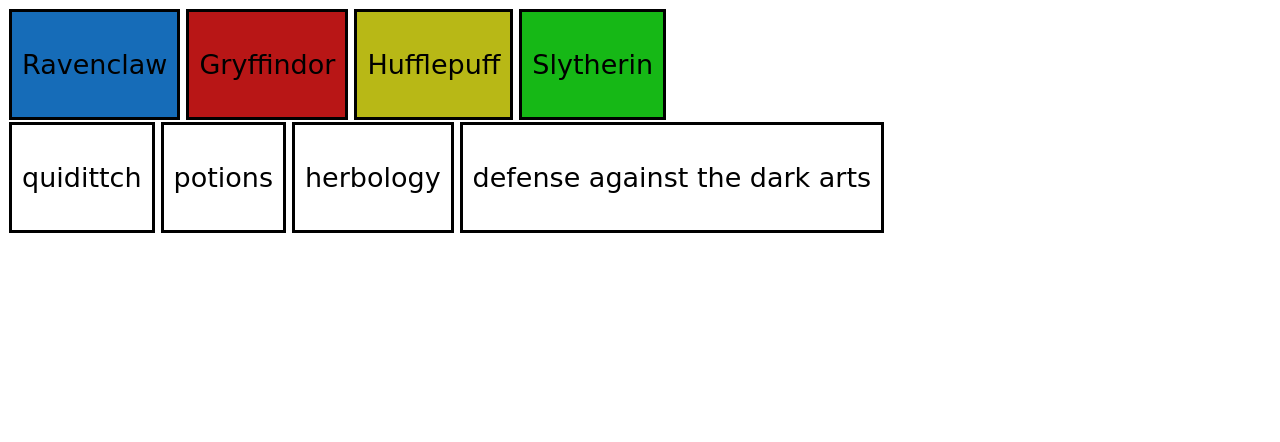
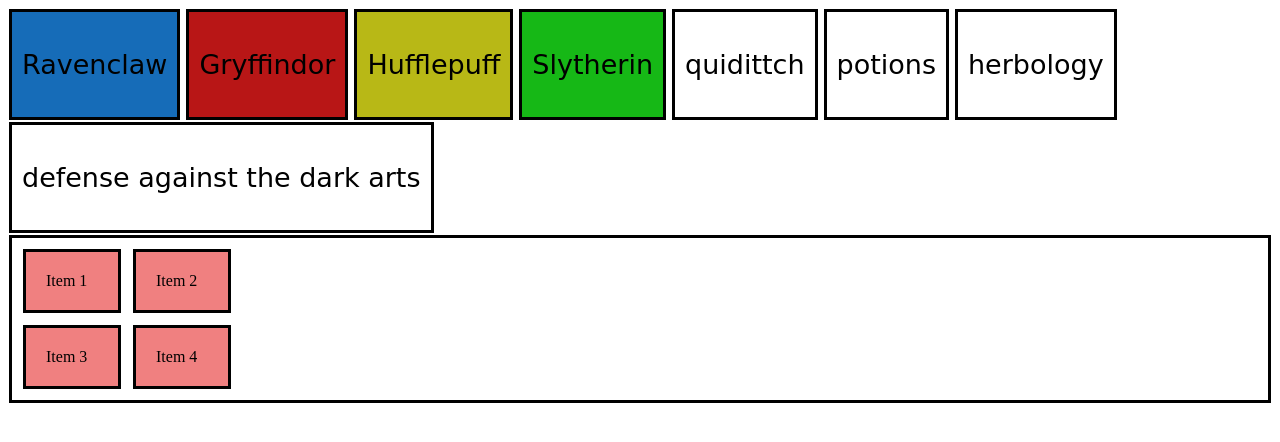
Before and after one commit to kwinsacowski/salmon-turtle, a plain HTML site: page HTML-CSS/lesson5/housepoints/index.html in a window 1280 px wide. Drawn offline with Linux system fonts and the light colour scheme.

Commit message:
End of Lesson 5

```diff
--- a/HTML-CSS/lesson5/housepoints/index.html
+++ b/HTML-CSS/lesson5/housepoints/index.html
@@ -20,12 +20,16 @@
         <div class="Slytherin">
             <p>Slytherin</p>
         </div>
-    </section>
-    <section calss="container">
-       <div><p>quidittch</p></div>
+        <div><p>quidittch</p></div>
        <div><p>potions</p></div>
         <div><p>herbology</p>  </div>
         <div><p>defense against the dark arts</p></div>
     </section>
+   <div class="grid-container">
+  <div class="item1">Item 1</div>
+  <div class="item2">Item 2</div>
+  <div class="item3">Item 3</div>
+  <div class="item4">Item 4</div>
+</div>
 </body>
 </html>
--- a/HTML-CSS/lesson5/housepoints/styles.css
+++ b/HTML-CSS/lesson5/housepoints/styles.css
@@ -22,6 +22,7 @@ section {
 
 .container {
     width: 100%;
+    justify-content: space-around;
 }
 
 div {
@@ -37,3 +38,13 @@ div p {
     color: rgb(0, 0, 0);
     font-size: 27px;
 }
+
+.grid-container {
+  display: grid;
+  grid-template-columns: 100px 100px;
+  gap: 10px;
+}
+.grid-container div {
+  background-color: lightcoral;
+  padding: 20px;
+}
```
